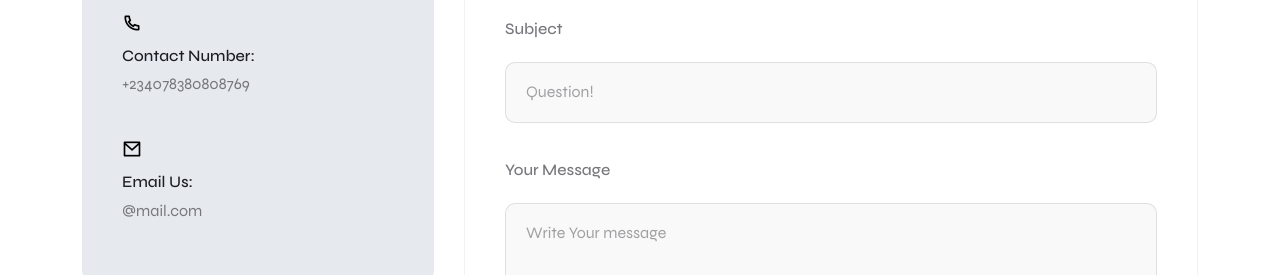
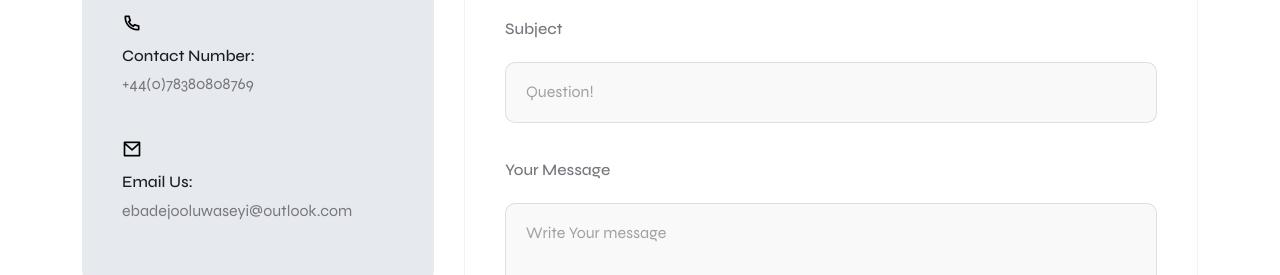
Before and after one commit to codeironside/medical-main, a plain HTML site: page index.html in a window 1280 px wide. Shown: the part 3246-3521 px from the top of the page. Drawn offline with Linux system fonts and the light colour scheme.

Commit message:
fixed fo medical

```diff
--- a/index.html
+++ b/index.html
@@ -370,7 +370,7 @@
                                 <i class="ri-phone-line"></i>
                             </div>
                             <h2>contact number:</h2>
-                            <p>+234078380808769</p>
+                            <p>+44(0)78380808769</p>
                         </div>
                         <!-- / END CONTACT SINGLEDESIGN AREA -->
                         <!-- START CONTACT SINGLEDESIGN AREA -->
@@ -379,7 +379,7 @@
                                 <i class="ri-mail-line"></i>
                             </div>
                             <h2>Email us:</h2>
-                            <p>@mail.com</p>
+                            <p>ebadejooluwaseyi@outlook.com</p>
                         </div>
                         <!-- / END CONTACT SINGLEDESIGN AREA -->
                     </div>
```
